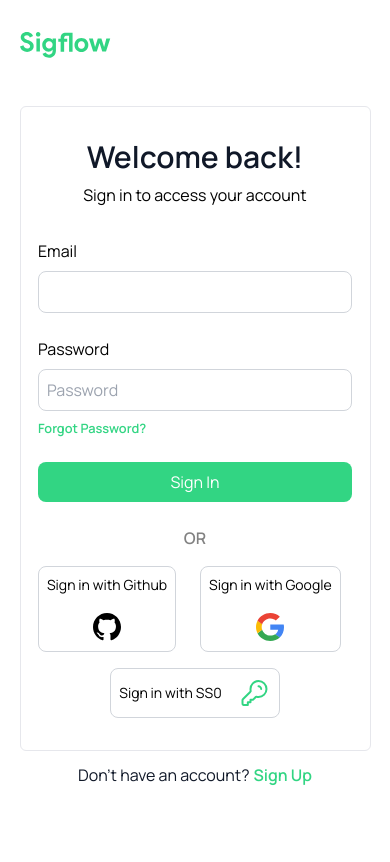
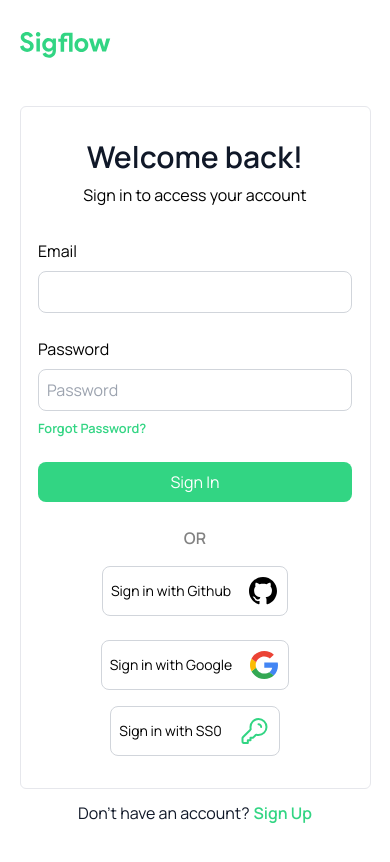
Before and after one commit to Sheriff-Oladimeji/sigFlow, a Next.js app: page / in a window 390 px wide. Shown: the top 862 px of the page. Built offline with nearby package versions, Linux system fonts and the light colour scheme.

Commit message:
Update page.tsx

```diff
--- a/src/app/page.tsx
+++ b/src/app/page.tsx
@@ -21,12 +21,12 @@ const page = () => {
             </div>
             <Login />
             <p className="text-[#828282] font-semibold text-center mb-4">OR</p>
-            <div className="flex  items-center gap-6">
-              <p className="flex gap-4 border flex-col sm:flex-row   border-gray-300 rounded-lg items-center p-2">
+            <div className="flex flex-col sm:flex-row items-center gap-6">
+              <p className="flex gap-4 border   border-gray-300 rounded-lg items-center p-2">
                 <span className="text-sm">Sign in with Github</span>
                 <Image src={github} alt="" />
               </p>
-              <p className="flex flex-col sm:flex-row gap-4 border  border-gray-300 rounded-lg items-center p-2">
+              <p className="flex  gap-4 border  border-gray-300 rounded-lg items-center p-2">
                 <span className="text-sm">Sign in with Google</span>
                 <Image src={google} alt="" />
               </p>
```
